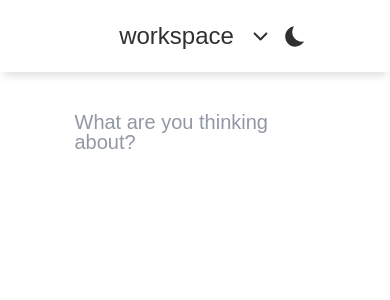
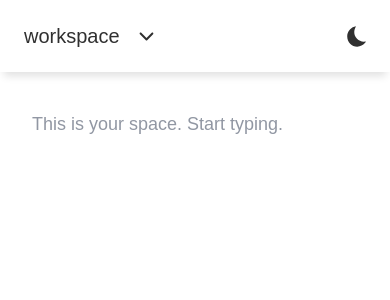
Before and after one commit to sahlamba/workspace, a React (Create React App) app: page / in a window 390 px wide. Shown: the top 300 px of the page. Built offline with nearby package versions, Linux system fonts and the light colour scheme; a web font is replaced by a local one.

Commit message:
feat: add responsive media-queries

```diff
--- a/src/components/NoteEditor.tsx
+++ b/src/components/NoteEditor.tsx
@@ -61,7 +61,7 @@ export const NoteEditor = () => {
       <div className="note-editor__container" onClick={focusEditor}>
         <Editor
           ref={setEditor}
-          placeholder="What are you thinking about?"
+          placeholder="This is your space. Start typing."
           editorState={editorState}
           onChange={onChange}
         />
--- a/src/css/App.scss
+++ b/src/css/App.scss
@@ -59,6 +59,10 @@ $header-height: 72px;
   background-color: $white;
   box-shadow: $generic-box-shadow;
 
+  @include mq(900px) {
+    padding: 0;
+  }
+
   &.dark-mode {
     @include dark-mode-styles();
     box-shadow: $generic-box-shadow-dark;
@@ -68,6 +72,10 @@ $header-height: 72px;
     position: absolute;
     right: 20%;
     @include generic-icon();
+
+    @include mq(900px) {
+      right: 16px;
+    }
 
     &.dark-mode {
       @include dark-mode-styles(true);
@@ -83,6 +91,11 @@ $header-height: 72px;
   position: relative;
   width: 340px;
   padding: 16px;
+
+  @include mq(900px) {
+    width: 100%;
+    justify-content: space-between;
+  }
 
   &__text-input {
     outline: none;
@@ -119,6 +132,10 @@ $header-height: 72px;
     &-name {
       margin: 0 16px 0 0;
       font-size: 24px;
+
+      @include mq(900px) {
+        font-size: 20px;
+      }
     }
 
     &-toggle {
@@ -184,22 +201,20 @@ $note-editor-top-margin: 24px;
 .note-editor {
   padding: $note-editor-top-margin 15% 0 15%;
 
+  @include mq(900px) {
+    padding: $note-editor-top-margin 16px 0 16px;
+  }
+
   &.dark-mode {
     @include dark-mode-styles();
-
-    & .note-editor__container {
-      // border-left: $generic-border-dark;
-      // border-right: $generic-border-dark;
-    }
   }
 
   &__container {
     width: 100%;
     min-height: calc(100vh - #{$header-height} - #{$note-editor-top-margin});
-    // border-left: $generic-border;
-    // border-right: $generic-border;
-    padding: 16px;
-    font-size: 20px;
+    padding: 16px 16px 32px 16px;
+    font-size: 18px;
+    line-height: 1.4em;
     cursor: text;
   }
 }
--- a/src/css/Vars-Mixins.scss
+++ b/src/css/Vars-Mixins.scss
@@ -29,6 +29,12 @@ $generic-border-dark: 1px solid $light-gray;
   justify-content: $horizontal-align;
 }
 
+@mixin mq($from) {
+  @media (max-width: $from) {
+    @content;
+  }
+}
+
 @mixin generic-icon() {
   padding: 4px;
   border: 0;
```
